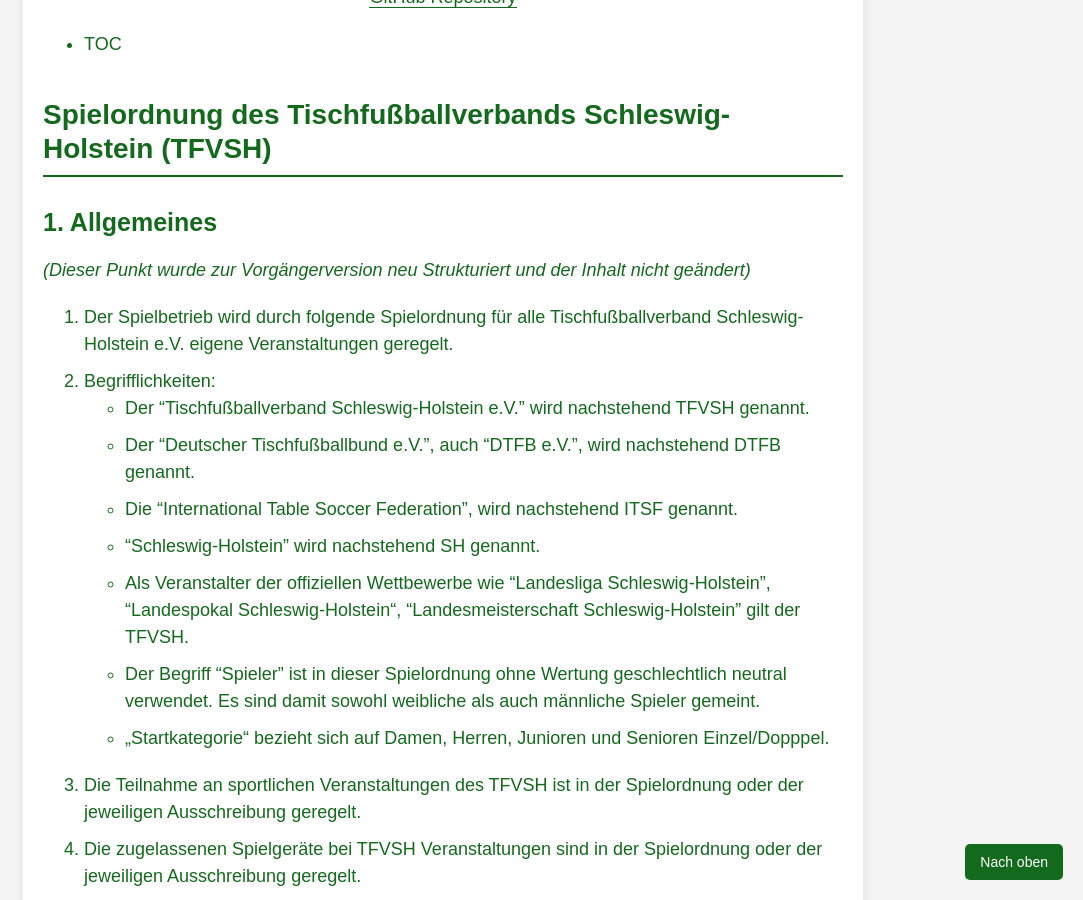
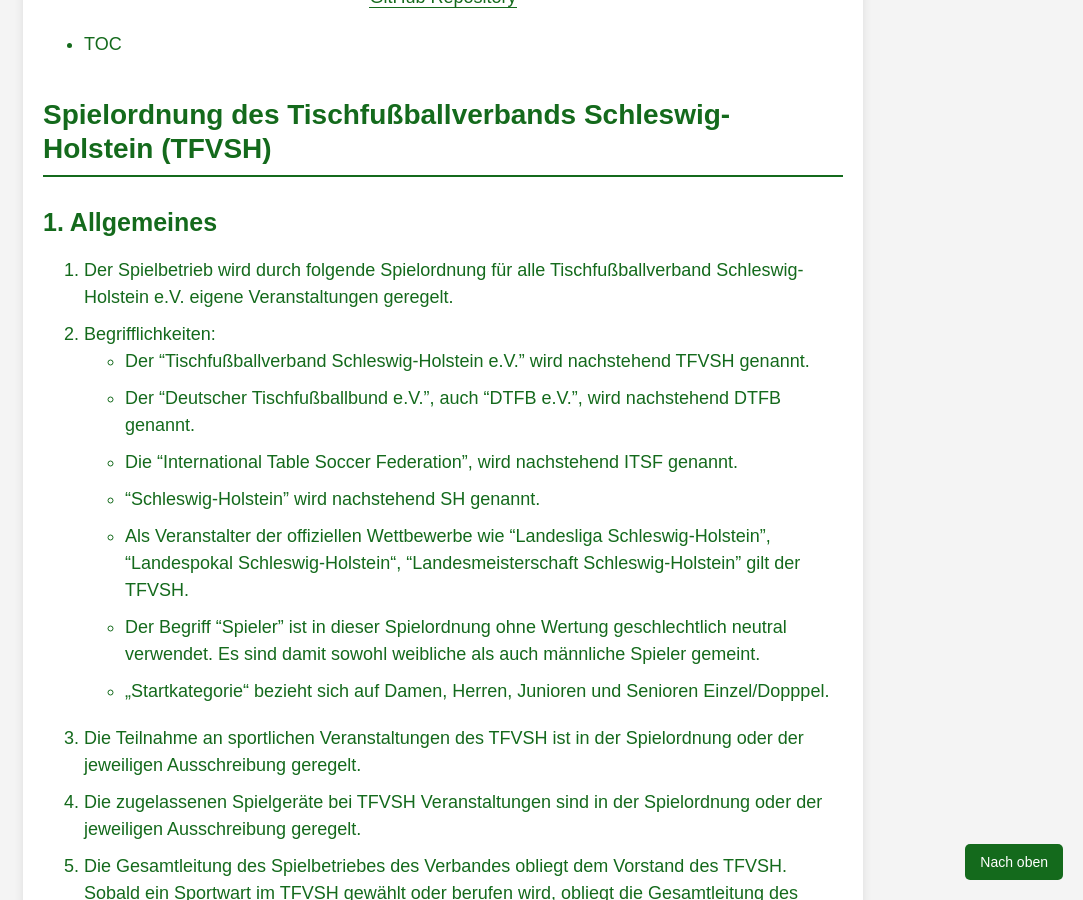
Before and after one commit to TFVSH/tfvsh-docs, a Jekyll site: the page built from docs/spielordnung.md, in a window 1280 px wide and 900 px high, scrolled down 431 px. Shown: the whole window, without its empty margins (197-1280 px from the left). Built offline with Jekyll 4.4.1, drawn with Linux system fonts in a browser that asks for light colours; our own code applies the rules of GitHub Pages for plain Markdown files.

Commit message:
fix: test

```diff
--- a/docs/spielordnung.md
+++ b/docs/spielordnung.md
@@ -30,8 +30,6 @@ header-includes:
 # Spielordnung des Tischfußballverbands Schleswig-Holstein (TFVSH)
 
 ## 1. Allgemeines
-
-_(Dieser Punkt wurde zur Vorgängerversion neu Strukturiert und der Inhalt nicht geändert)_
 
 1. Der Spielbetrieb wird durch folgende Spielordnung für alle Tischfußballverband
    Schleswig-Holstein e.V. eigene Veranstaltungen geregelt.
```
